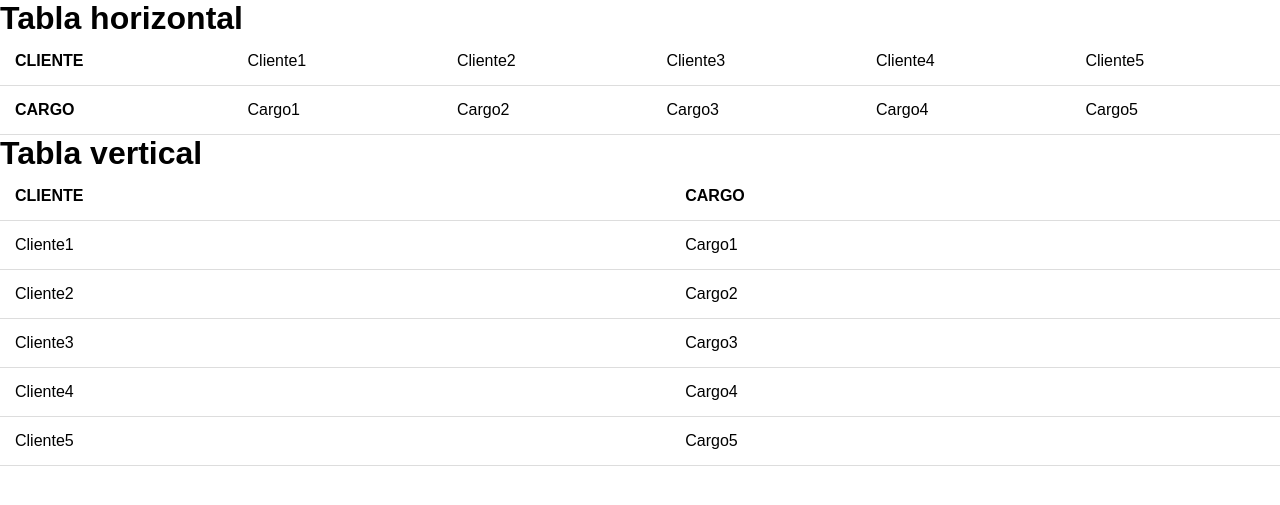
After one commit to agomezmartin/ejercicios_, a PHP site: page /20230503/ej5/Tarea1/index_GLOBAL.php in a window 1280 px wide. The commit adds this page. Shown: the top 505 px of the page. Run offline with PHP 8.4, Linux system fonts and the light colour scheme.

Commit message:
Miércoles 03 de mayo

```diff
--- /dev/null
+++ b/desarrollo/20230503/ej5/Tarea1/index_GLOBAL.php
@@ -0,0 +1,98 @@
+<!DOCTYPE html>
+<!DOCTYPE html>
+<html>
+<head>
+	<meta charset="utf-8">
+	<meta name="viewport" content="width=device-width, initial-scale=1">
+	<title>Prueba PHP</title>
+	<style>
+		* {
+			font-family: Arial;
+			margin:0;
+		}
+
+		table {
+		width: 100%;
+		border-collapse: collapse;
+		}
+
+		td {
+		text-align: center;
+		}
+
+		th, td {
+		padding: 15px;
+		text-align: left;
+		}
+
+		th, td {
+		border-bottom: 1px solid #ddd;
+		}
+
+		tr:hover {background-color: black; color:white}
+
+	</style>
+</head>
+<body>
+
+	<?php
+		require('info_clientes.php');
+		nombreClientes();
+		cargosClientes();
+
+		echo "<h1 text-align='center'>Tabla horizontal</h1>";
+
+		/* TABLA HORIZONTAL */
+		echo "<table>";
+		echo("<tr>
+				<th>CLIENTE</th>
+					<td>$cliente1</td>
+					<td>$cliente2</td>
+					<td>$cliente3</td>
+					<td>$cliente4</td>
+					<td>$cliente5</td>
+				</tr>");
+
+		echo("<tr>
+				<th>CARGO</th>
+					<td>$cargo1</td>
+					<td>$cargo2</td>
+					<td>$cargo3</td>
+					<td>$cargo4</td>
+					<td>$cargo5</td>
+				</tr>");
+		echo "</table>";
+		/* TABLA VERTICAL */
+		echo "<h1 text-align='center'>Tabla vertical</h1>";
+		echo "<table>";
+		echo("<tr>
+				<th>CLIENTE</th>
+				<th>CARGO</th>
+		</tr>
+		<tr>
+			<td>$cliente1</td>
+			<td>$cargo1</td>
+		</tr>
+		<tr>
+			<td>$cliente2</td>
+			<td>$cargo2</td>
+		</tr>
+		<tr>
+			<td>$cliente3</td>
+			<td>$cargo3</td>
+		</tr>
+		<tr>
+			<td>$cliente4</td>
+			<td>$cargo4</td>
+		</tr>
+		<tr>
+			<td>$cliente5</td>
+			<td>$cargo5</td>
+		</tr>
+		</tr>");
+		echo "</table>";
+
+		?>
+
+</body>
+</html>
--- /dev/null
+++ b/desarrollo/20230503/ej5/Tarea1/info_clientes.php
@@ -0,0 +1,39 @@
+	<?php
+
+	function nombreClientes(){
+
+		global $cliente1;
+		$cliente1 = "Cliente1";
+
+		global $cliente2;
+		$cliente2 = "Cliente2";
+
+		global $cliente3;
+		$cliente3 = "Cliente3";
+
+		global $cliente4;
+		$cliente4 = "Cliente4";
+
+		global $cliente5;
+		$cliente5 = "Cliente5";
+	};
+
+	function cargosClientes(){
+
+		global $cargo1;
+		$cargo1 = "Cargo1";
+
+		global $cargo2;
+		$cargo2 = "Cargo2";
+
+		global $cargo3;
+		$cargo3 = "Cargo3";
+
+		global $cargo4;
+		$cargo4 = "Cargo4";
+
+		global $cargo5;
+		$cargo5 = "Cargo5";
+	};
+
+	?>
```
Also changed, not shown: desarrollo/20230426/datos_otros.php (added, +7 -0 lines), desarrollo/20230426/index_DATOS.php (added, +35 -0 lines), desarrollo/20230503/ej4/index_INCLUDE_REQUIRE.php (added, +49 -0 lines), desarrollo/20230503/ej4/info_clientes.php (added, +28 -0 lines), desarrollo/20230503/ej6/index_STATIC.php (added, +29 -0 lines), desarrollo/datos_formulario.php (added, +25 -0 lines), desarrollo/index.html (added, +47 -0 lines), desarrollo/index.php (+13 -29 lines), desarrollo/20230425/index_25042023.php (renamed from desarrollo/25042023/index_25042023.php), desarrollo/20230426/index_PRINT_ECHO.php (renamed from desarrollo/26042023/index_PRINT_ECHO.php), desarrollo/README.md, 3 other files.
